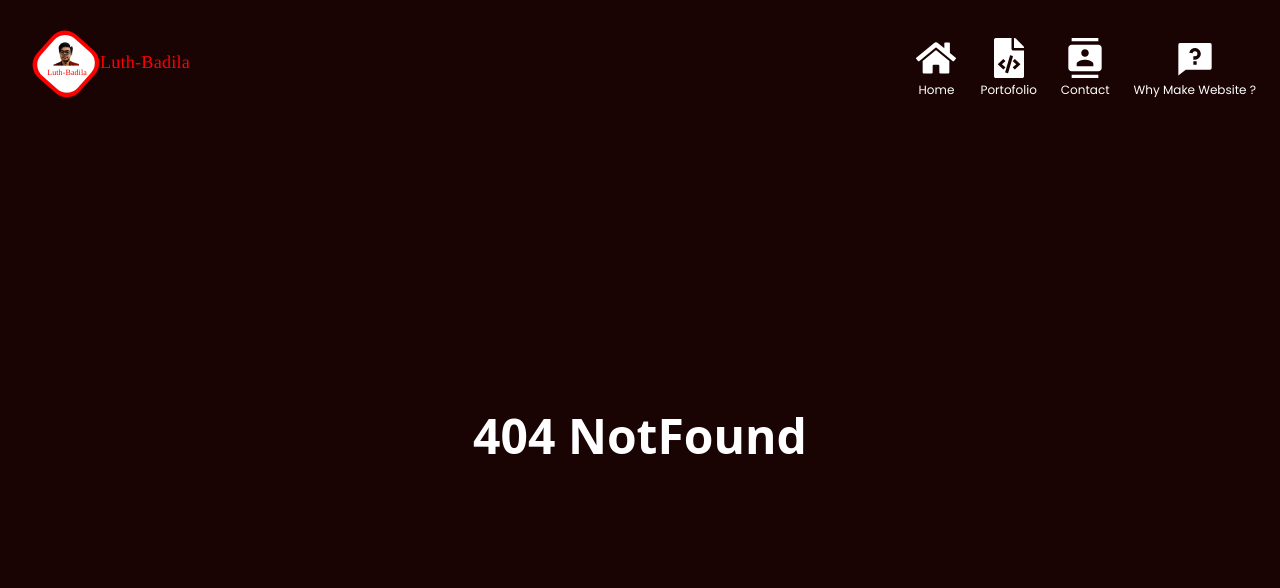
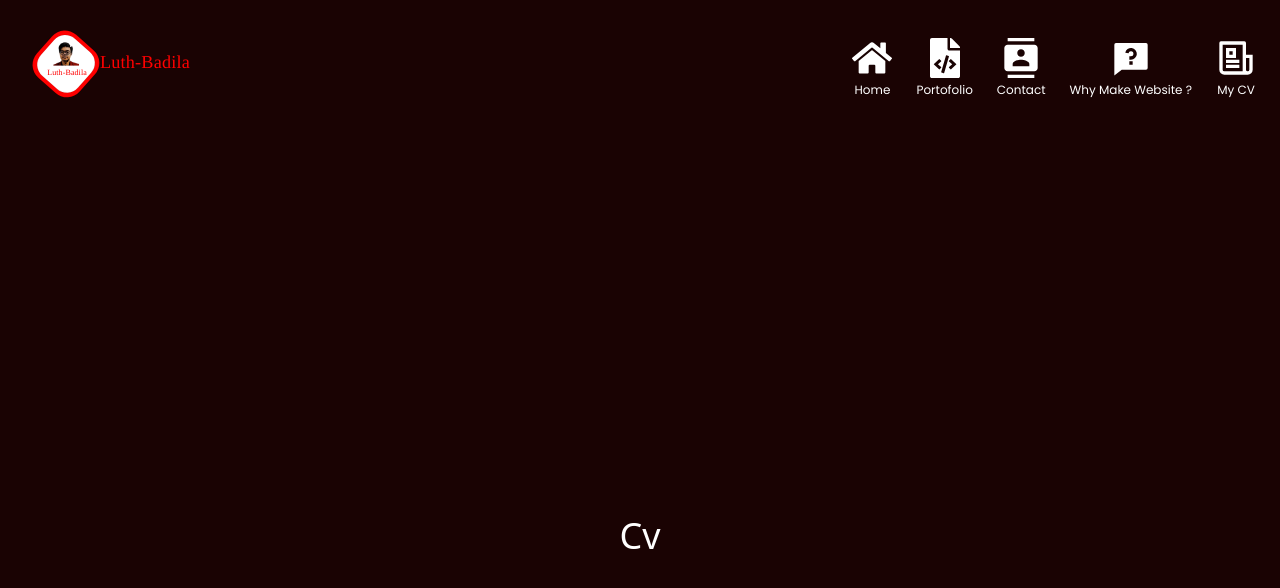
Before and after one commit to Luth-Badila/Luth-Badila, a React (Vite) app: page /cv in a window 1280 px wide. Before the commit this address had no page. Shown: the top 588 px of the page. Built offline with nearby package versions, Linux system fonts and the light colour scheme.

Commit message:
addded cv page

```diff
--- a/src/App.jsx
+++ b/src/App.jsx
@@ -10,6 +10,7 @@ import Contact from "./components/Contact";
 import Testimonials from "./components/Testimonials";
 import NotFound from "./components/NotFound";
 import Success from "./components/Success";
+import Cv from "./components/Cv";
 
 const App = () => {
   return (
@@ -39,7 +40,7 @@ const App = () => {
           <Route path="/contact" element={<Contact />} />
           <Route path="*" element={<NotFound />} />
           <Route path="/success" element={<Success />} />
-          {/* <Route path="/redirect" element={<Navigate to="/success" />} /> */}
+          <Route path="/cv" element={<Cv />} />
         </Routes>
       </BrowserRouter>
     </>
--- /dev/null
+++ b/src/components/Cv.jsx
@@ -0,0 +1,7 @@
+import React from "react";
+
+const Cv = () => {
+  return <div className="flex justify-center items-center h-screen text-4xl text-white">Cv</div>;
+};
+
+export default Cv;
--- a/src/components/Navbar.jsx
+++ b/src/components/Navbar.jsx
@@ -1,7 +1,7 @@
 import { NavLink } from "react-router-dom";
 import { FaHome, FaFileCode } from "react-icons/fa";
 import { MdContacts } from "react-icons/md";
-import { RiQuestionnaireFill } from "react-icons/ri";
+import { RiQuestionnaireFill, RiNewspaperLine } from "react-icons/ri";
 
 import { logoHeader } from "../assets";
 
@@ -34,6 +34,12 @@ const Navbar = () => {
             <p className="sm:flex hidden">Why Make Website ?</p>
           </NavLink>
         </li>
+        <li className={`font-poppins font-normal cursor-pointer hover:text-redHover`}>
+          <NavLink to="/cv" className="sm:text-md text-xs sm:mb-0 mb-11 flex flex-col items-center gap-1">
+            <RiNewspaperLine className="w-[40px] h-[30px] sm:h-[40px]" />
+            <p className="sm:flex hidden">My CV</p>
+          </NavLink>
+        </li>
       </ul>
     </nav>
   );
```
